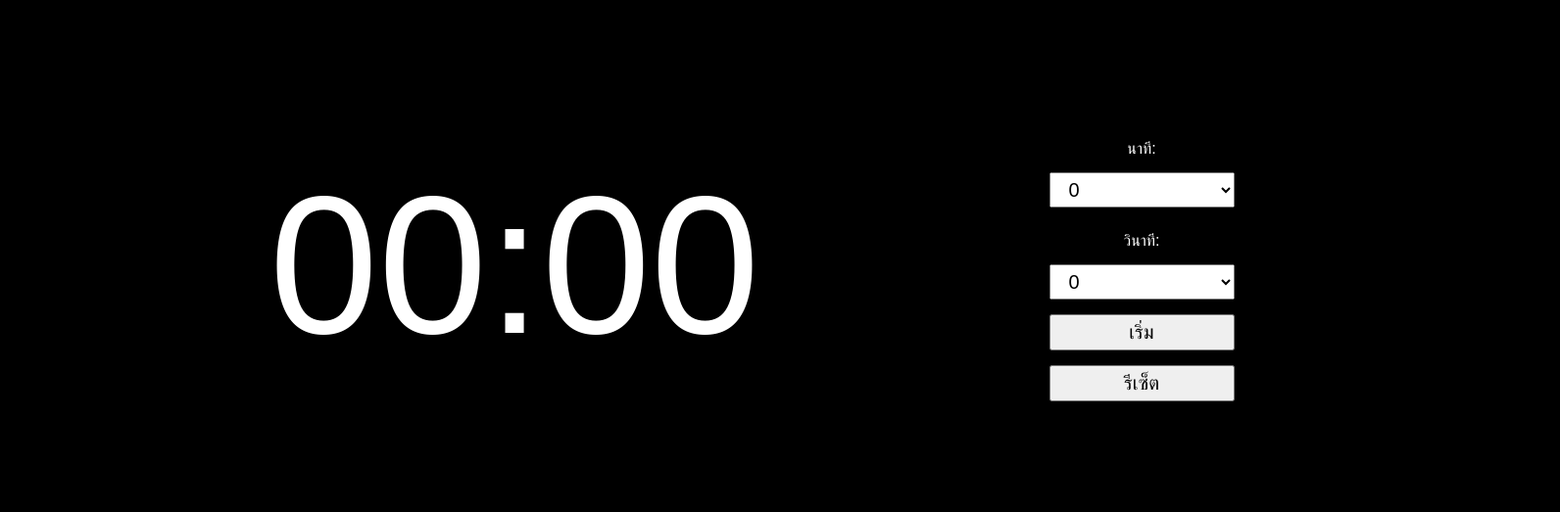
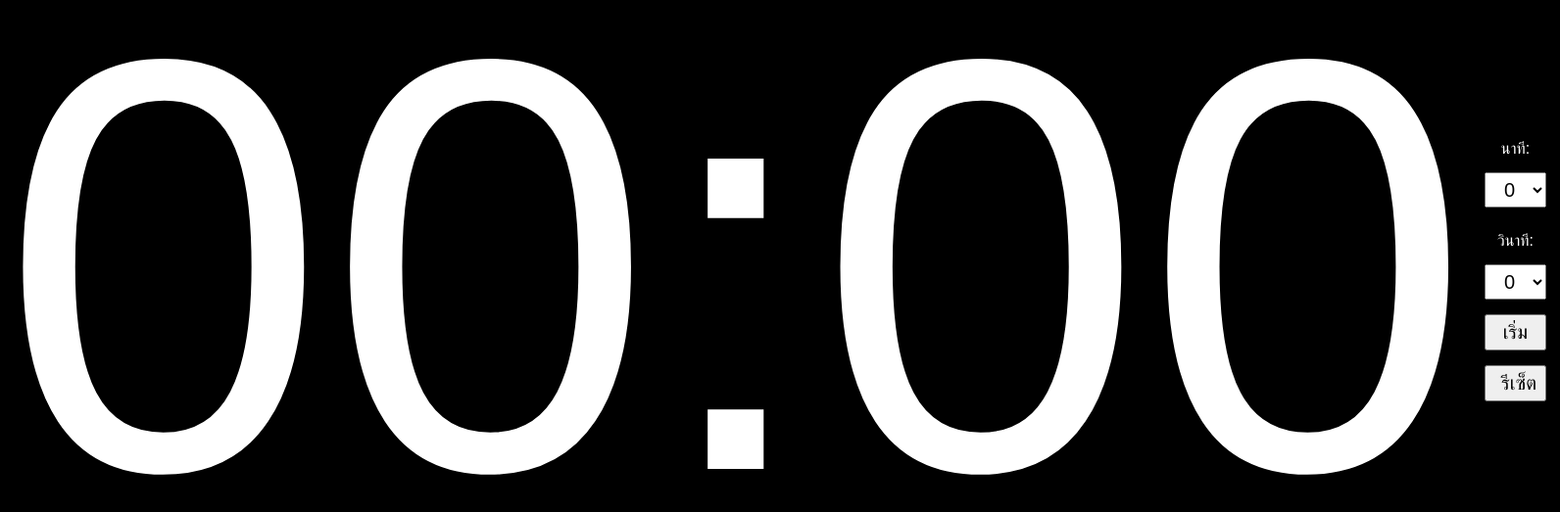
Before and after one commit to codepada/timer, a plain HTML site: page index.html in a window 1280 px wide. Shown: the part 129-652 px from the top of the page at 98% size, 1592 px wide, since content can reach past the window. Drawn offline with Linux system fonts and the light colour scheme.

Commit message:
Update index.html

```diff
--- a/index.html
+++ b/index.html
@@ -24,7 +24,7 @@
     }
 
     #timer {
-      font-size: clamp(50px, 25vmin, 600px);
+      font-size: clamp(50px, 75vmin, 600px);
       text-align: center;
       line-height: 1;
       width: 100%;
```
